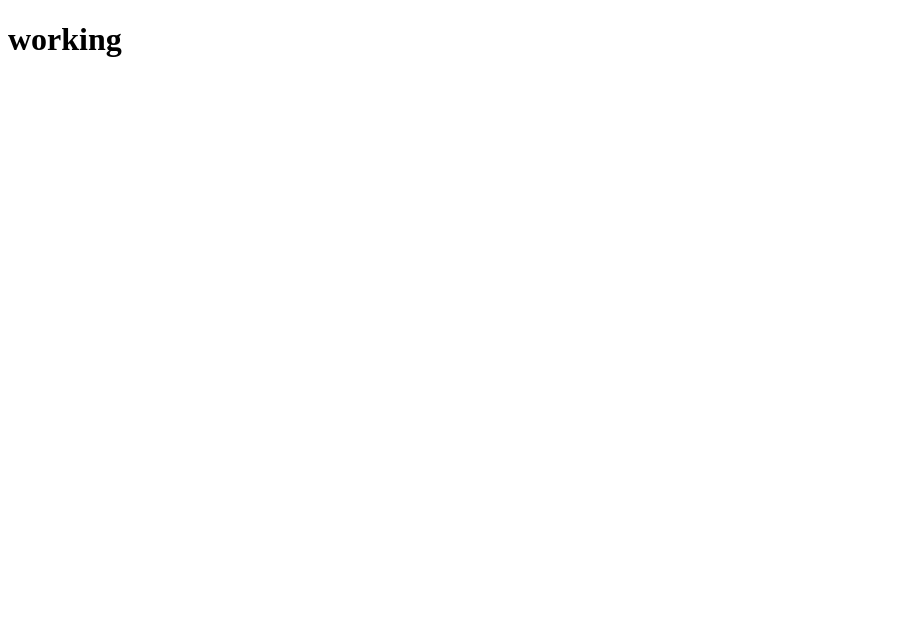
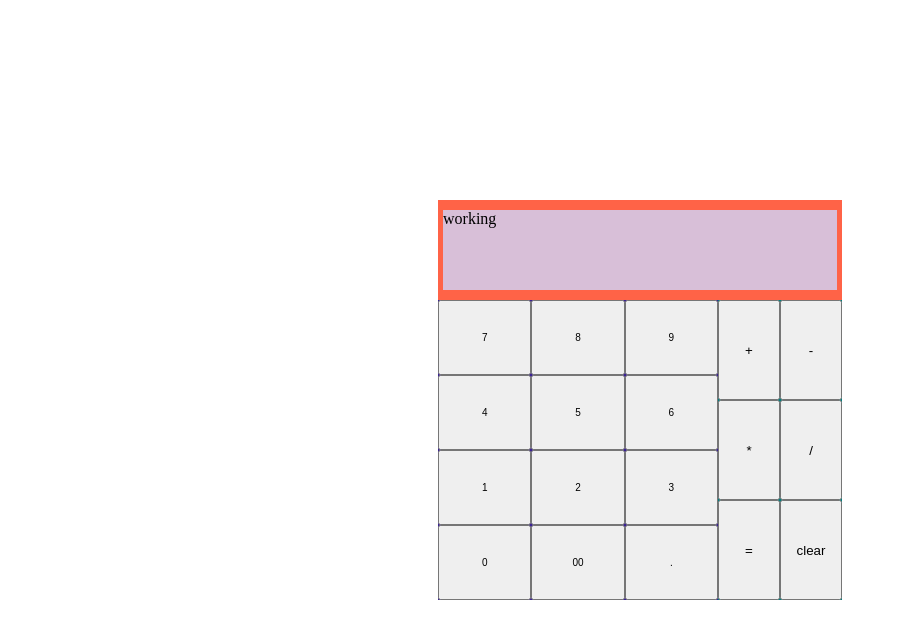
Before and after one commit to lptalty/calculator, a plain HTML site: page index.html in a window 1280 px wide. Shown: the whole page, without its empty margins (0-897 px from the left). Drawn offline with Linux system fonts and the light colour scheme.

Commit message:
I created the template for the calculator as well as the buttons. Stylistically, it needs a lot of work, but my main concern is to create the functionality first. Once everything is connected, the buttons interact with JS and display on the screen, then I will take some time to make the calculator itself look presentable. Instead of using the DOM directly, I created all of the buttons within HTML. The rest of the project, however, should be directly with the use of DOM manipulation.

```diff
--- a/app.js
+++ b/app.js
@@ -0,0 +1,26 @@
+//creating four functions: add, subtract, multiply, divide
+
+function add(a, b){
+    return a + b;
+}
+
+function subtract(a, b){
+    return a - b;
+}
+
+function multiply(a , b){
+    return a * b;
+}
+
+function divide(a , b){
+    return a / b;
+}
+
+//create function operate that takes in two nums and an operator
+//then calls one of the above functions on the numbers
+function operate(num1, num2, operator){
+    if(operator === '+') return add(num1, num2)
+    if(operator === '-') return subtract(num1, num2)
+    if(operator === '*') return multiply(num1, num2)
+    if(operator === '/') return divide(num1, num2)
+}
--- a/index.html
+++ b/index.html
@@ -8,6 +8,31 @@
     <script src="app.js"></script>
 </head>
 <body>
-    <h1>working</h1>
+    <div id="buttonContainer">
+        <div id="buttonOperators">
+            <button class=operator>+</button>
+            <button class=operator>-</button>
+            <button class=operator>*</button>
+            <button class=operator>/</button>
+            <button class=operator>=</button>
+            <button class=operator>clear</button>
+
+        </div>
+        <div id="numbers">
+            <button class="number" type=>7</button>
+            <button class="number">8</button>
+            <button class="number">9</button>
+            <button class="number">4</button>
+            <button class="number">5</button>
+            <button class="number">6</button>
+            <button class="number">1</button>
+            <button class="number">2</button>
+            <button class="number">3</button>
+            <button class="number">0</button>
+            <button class="number">00</button>
+            <button class="number">.</button>
+        </div>
+        <div id="display"> working</div>
+    </div>
 </body>
 </html>
--- a/style.css
+++ b/style.css
@@ -0,0 +1,58 @@
+#buttonContainer{
+    background-color: tomato;
+    transform: translate(-50%, -50%);
+    position: absolute;
+    top: 50%;
+    left: 50%;
+    height: 400px;
+    width: 404px;
+
+}
+
+#buttonOperators{
+    background-color: teal;
+    position: absolute;
+    height: 300px;
+    width: 124px;
+    right: 0px;
+    top: 100px;
+    display: grid;
+    grid-template-columns: repeat(2, 1fr);
+}
+
+.operator{
+    text-align: center;
+    position: relative;
+}
+
+#numbers{
+    position: absolute;
+    left: 0px;
+    bottom:0px;
+    width: 280px;
+    height: 300px;
+    background-color: rgb(58, 33, 148);
+    grid-template-columns: repeat(3, 1fr);
+    display: grid;
+}
+
+.number{
+
+    text-align: center;
+    position:relative;
+    /* padding: 15px 32px; */
+    /* display: inline-block; */
+    font-size: 10px;
+
+}
+
+#display{
+    position: absolute;
+    top: 0px;
+    background-color: thistle;
+    height: 80px;
+    width: 394px;
+    left: 5px;
+    right: 5px;
+    top: 10px;
+}
```
